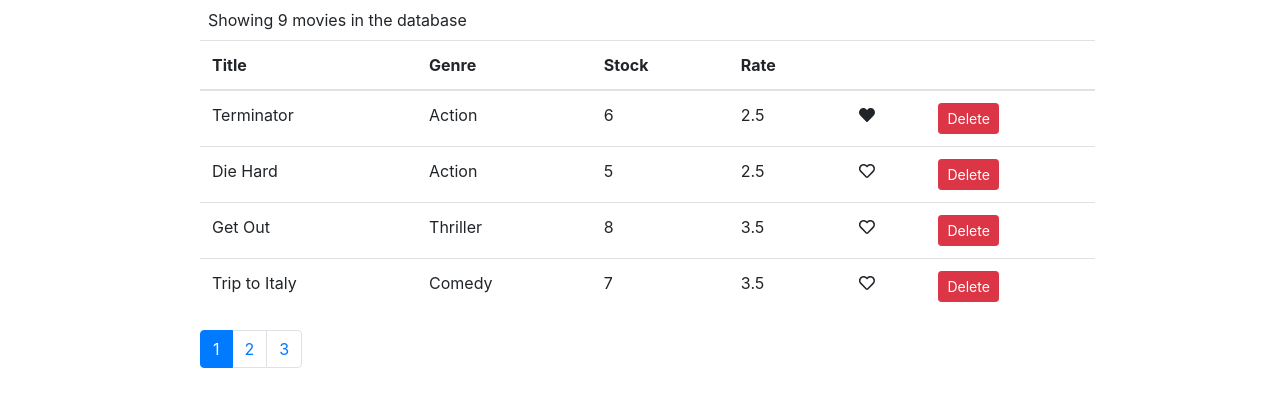
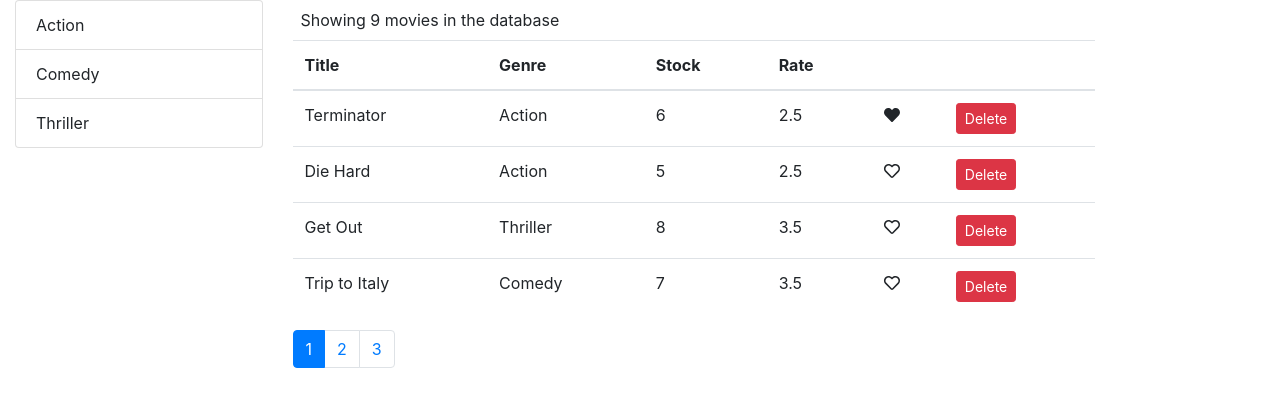
Before and after one commit to AbWahab07/mastering-react-cwm, a React (Create React App) app in the folder components/vidly/: page /movies/1 in a window 1280 px wide. Shown: the top 406 px of the page. Built offline with nearby package versions, Linux system fonts and the light colour scheme.

Commit message:
Filtering - Displaying Items
Mapped the items to the indivdual list item. To decouple the listGroup from the genre service passed two more props to ensure we can use the listGroup with any list of items and used bracket notation to access the properties on the item.

```diff
--- a/components/vidly/src/components/common/listGroup.jsx
+++ b/components/vidly/src/components/common/listGroup.jsx
@@ -1,7 +1,16 @@
 import React from "react";
 
-const ListGroup = () => {
-  return null;
+const ListGroup = props => {
+  const { items, textProperty, valueProperty } = props;
+  return (
+    <ul className="list-group">
+      {items.map(item => (
+        <li key={item[valueProperty]} className="list-group-item">
+          {item[textProperty]}
+        </li>
+      ))}
+    </ul>
+  );
 };
 
 export default ListGroup;
--- a/components/vidly/src/components/movie.jsx
+++ b/components/vidly/src/components/movie.jsx
@@ -60,9 +60,11 @@
 
     return (
       <div className="container row">
-        <div className="col-2">
+        <div className="col-3">
           <ListGroup
             items={this.state.genres}
+            textProperty="name"
+            valueProperty="_id"
             onItemSelect={this.handleGenreSelect}
           />
         </div>
```
